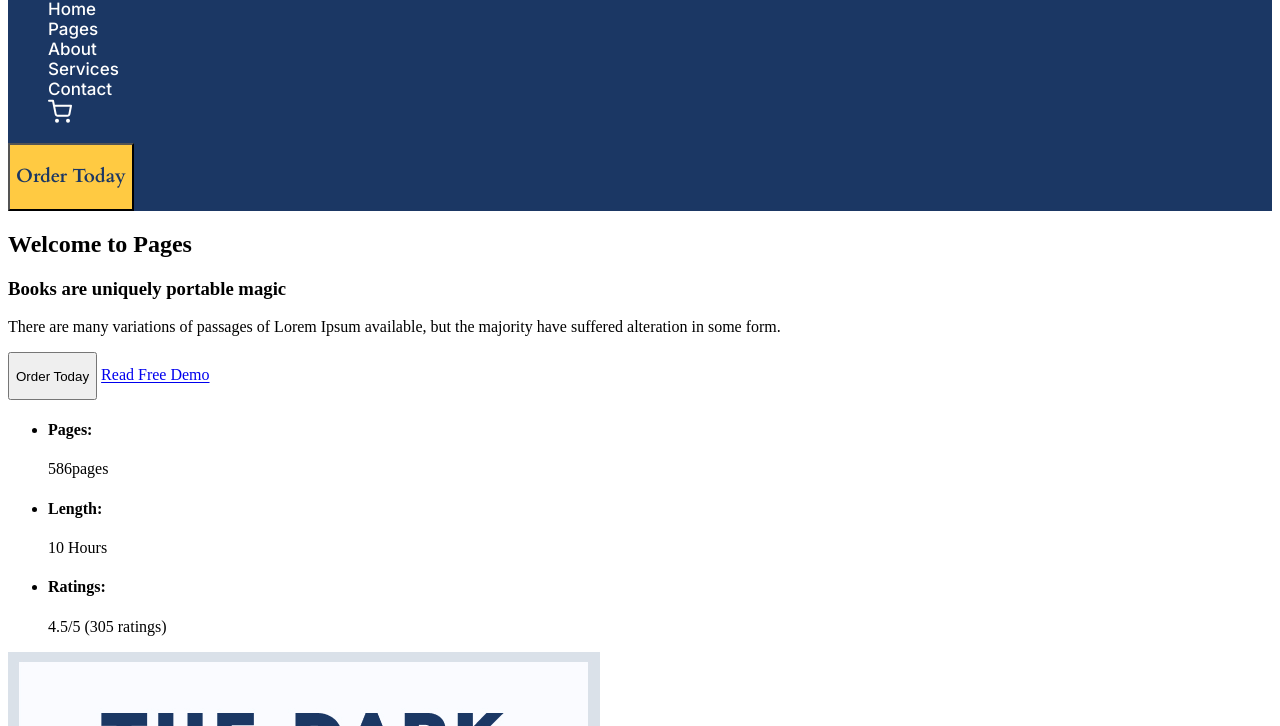
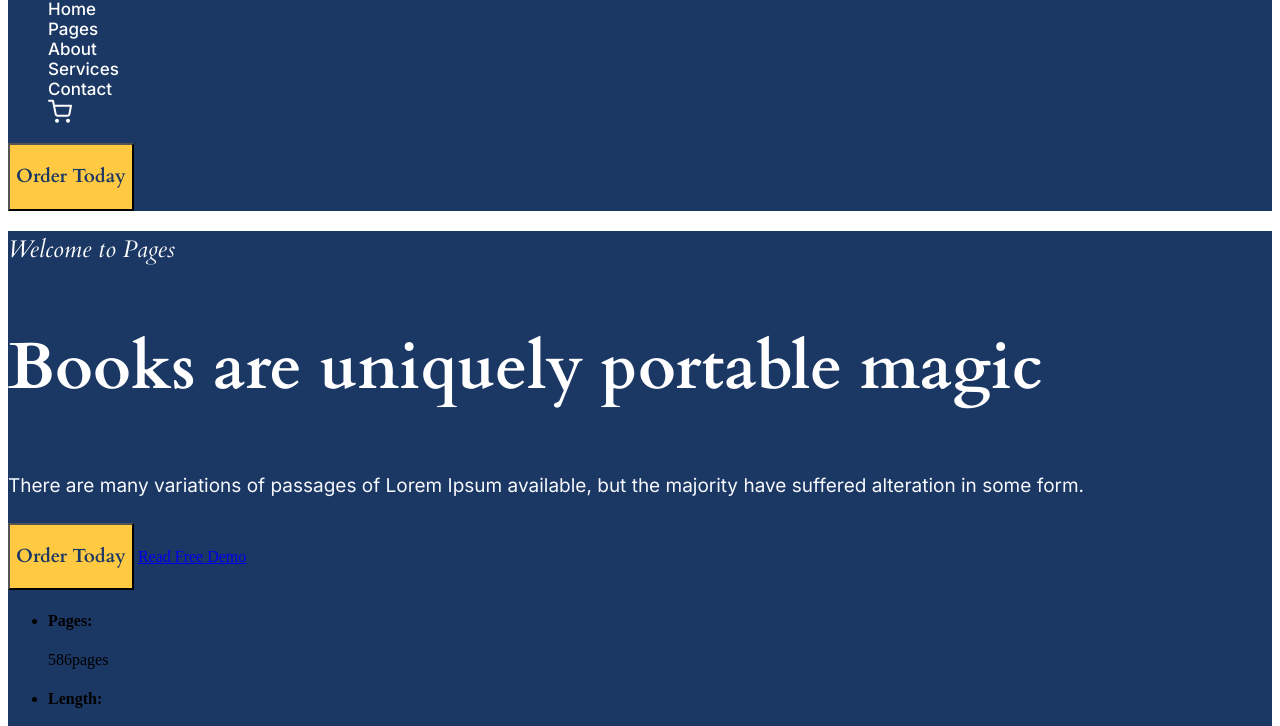
Before and after one commit to nasonovayuliia/Book-website, a plain HTML site: page index.html in a window 1280 px wide. Shown: the part 209-935 px from the top of the page. Drawn offline with Linux system fonts and the light colour scheme.

Commit message:
CSS header

```diff
--- a/index.html
+++ b/index.html
@@ -7,7 +7,7 @@
     <title>Document</title>
     <link rel="preconnect" href="https://fonts.googleapis.com">
     <link rel="preconnect" href="https://fonts.gstatic.com" crossorigin>
-    <link href="https://fonts.googleapis.com/css2?family=Cardo:ital,wght@0,700;1,400&family=Inter:wght@500;700&display=swap" rel="stylesheet">
+    <link href="https://fonts.googleapis.com/css2?family=Cardo:ital,wght@0,700;1,400&family=Inter:wght@400;500;700&display=swap" rel="stylesheet">
     <link rel="stylesheet" href="./style.css">
 </head>
 <header>
@@ -39,7 +39,7 @@
     </nav>
 </header>
 <body>
-    <section class="herodsf">
+    <section class="hero">
      <h2 class="hero-title">Welcome to Pages</h2>
      <h3 class="hero-title-magic">Books are uniquely portable magic </h3>
      <p class="hero-text">There are many variations of passages of Lorem Ipsum available, but the majority have suffered alteration in some form.</p>
--- a/style.css
+++ b/style.css
@@ -21,7 +21,7 @@ header a {
 
 }
 
-header button {
+ button {
  background-color: var(--yellow);
   color: var(--blue);
  font-family: 'Cardo';
@@ -45,8 +45,24 @@ header li {
     list-style-type: none;
 }
 
-/* Hero Style */
 
- section .hero{
-    background-color: var(--blue);
-}
+.hero{ background-color: var(--blue);}
+
+
+.hero-title{ font-family: 'Cardo';   font-style: italic;   font-weight: 400;   font-size: 24px;  line-height: 1.55; color: white;}
+
+.hero-title-magic{ font-family: 'Cardo';
+    font-style: normal;
+    font-weight: 700;
+    font-size: 65px;
+    line-height: 1.1;
+ color: white;}
+
+ .hero-text{
+    font-family: 'Inter';
+ font-style: normal;
+ font-weight: 400;
+ font-size: 19px;
+ line-height: 1.8;
+ color: var(--light-blue);
+ }
```
